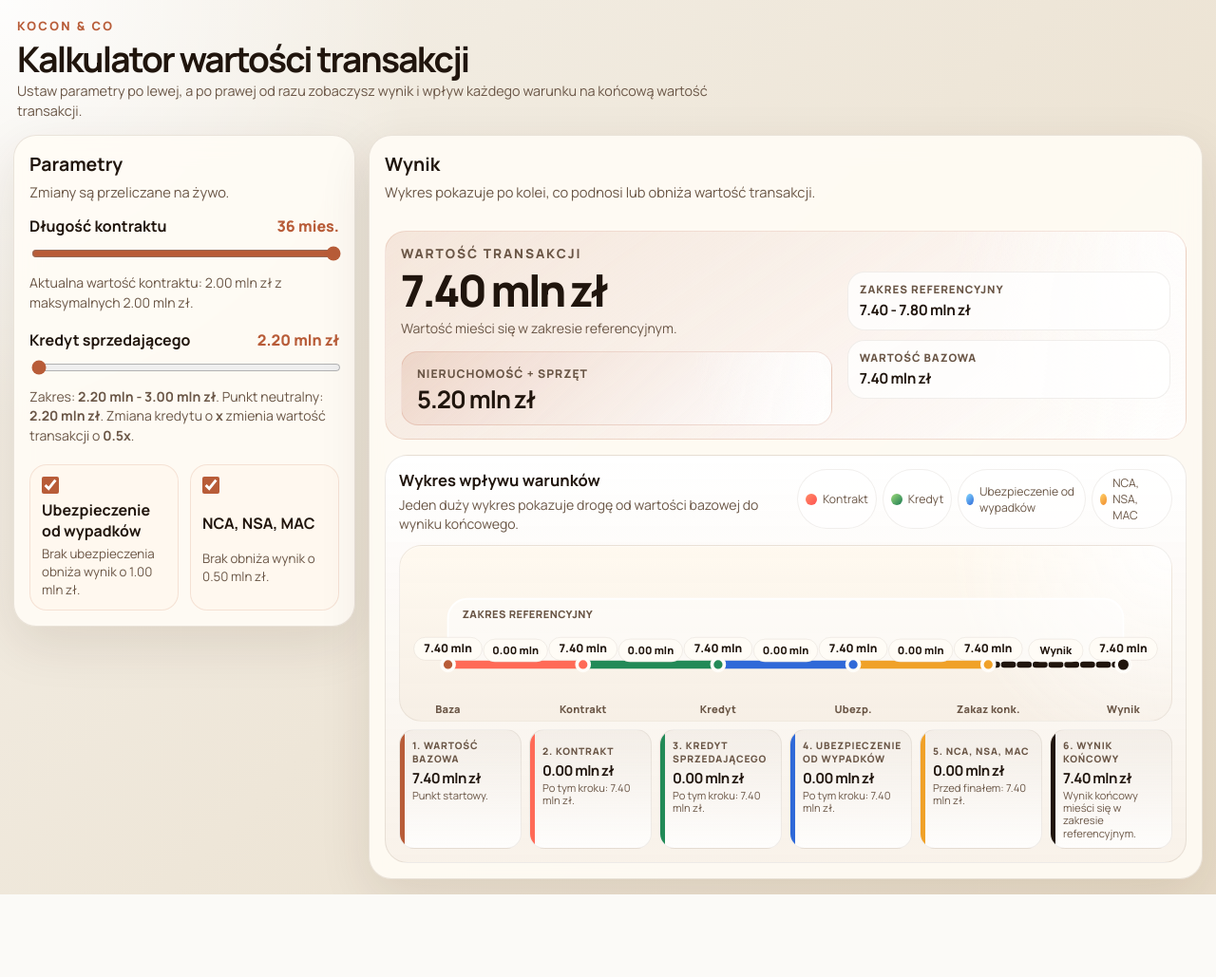
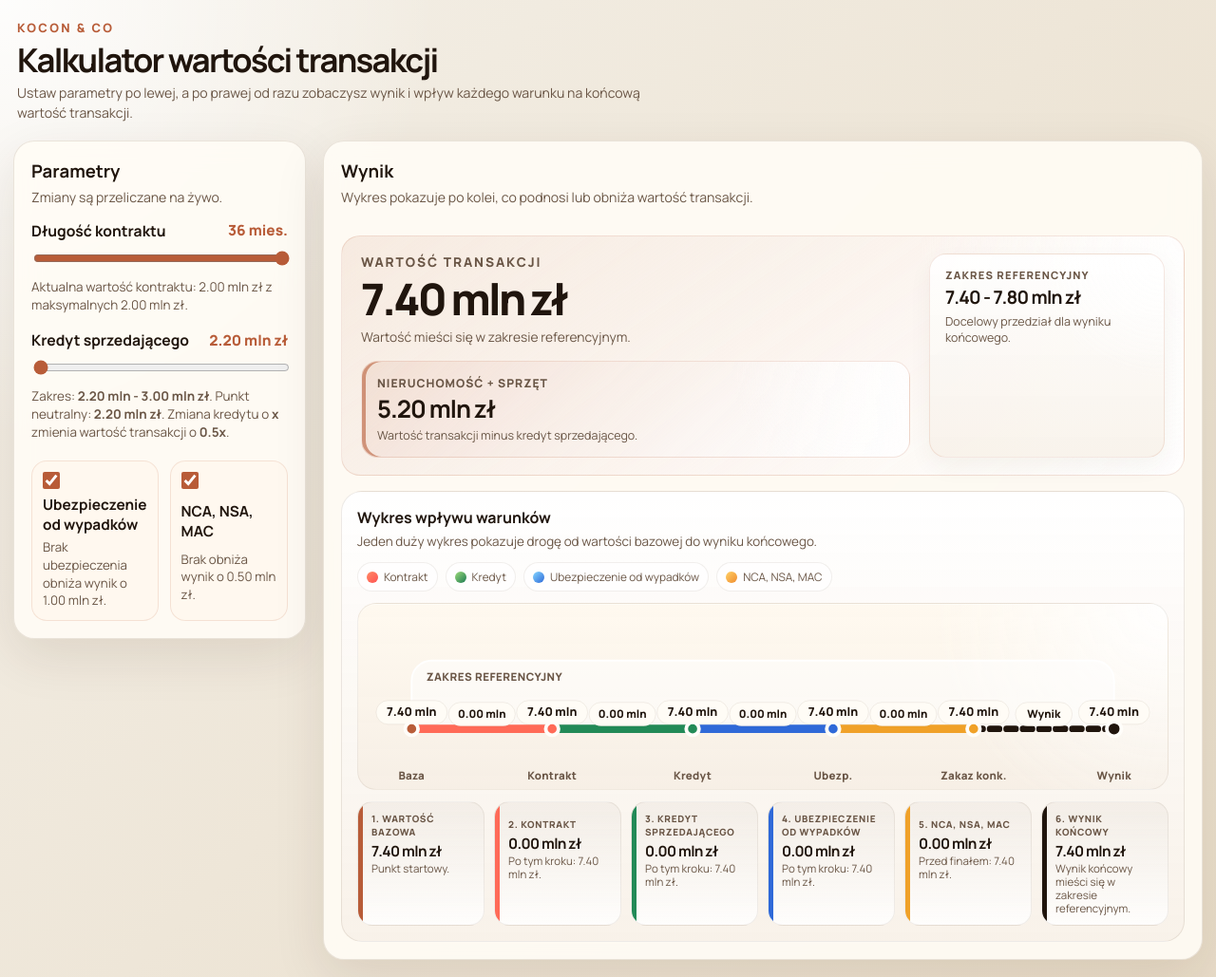
Before and after one commit to smi48u/klinika, a Flask app: page / in a window 1280 px wide. Shown: the whole page at 95% size. Before the commit the page ends 942 px from the top, so only its background shows below. Run offline with Flask 3, Linux system fonts and the light colour scheme.

Commit message:
refactor: update UI layout, refine component styling, and adjust contract duration range

```diff
--- a/static/app.js
+++ b/static/app.js
@@ -8,7 +8,6 @@ const elements = {
   contractHint: document.querySelector("#contractHint"),
   totalValue: document.querySelector("#totalValue"),
   rangeStatus: document.querySelector("#rangeStatus"),
-  summaryBaseValue: document.querySelector("#summaryBaseValue"),
   propertyAndEquipmentValue: document.querySelector("#propertyAndEquipmentValue"),
   impactFlowSvg: document.querySelector("#impactFlowSvg"),
   storyBaseCard: document.querySelector("#storyBaseCard"),
@@ -241,7 +240,6 @@ function updateStoryCards(data) {
   const afterInsurance = afterCredit + data.adjustments.insurance;
   const total = data.total;
 
-  elements.summaryBaseValue.textContent = formatMoney(base);
   elements.storyBaseValue.textContent = formatMoney(base);
   elements.storyBaseText.textContent = "Punkt startowy.";
   setCardState(elements.storyBaseCard, 0);
--- a/static/style.css
+++ b/static/style.css
@@ -34,12 +34,12 @@ p {
 }
 
 .layout {
-  width: min(1380px, calc(100% - 28px));
+  width: min(1260px, calc(100% - 28px));
   margin: 0 auto;
-  padding: 14px 0 16px;
+  padding: 16px 0 18px;
   display: grid;
-  gap: 14px;
-  grid-template-columns: 360px minmax(0, 1fr);
+  gap: 18px;
+  grid-template-columns: 308px minmax(0, 1fr);
 }
 
 .hero {
@@ -57,24 +57,24 @@ p {
 }
 
 h1 {
-  font-size: clamp(1.75rem, 2.9vw, 2.85rem);
+  font-size: clamp(1.7rem, 2.7vw, 2.6rem);
   line-height: 0.98;
   letter-spacing: -0.05em;
 }
 
 .intro {
-  max-width: 760px;
-  margin-top: 6px;
-  font-size: 0.9rem;
-  line-height: 1.45;
+  max-width: 680px;
+  margin-top: 8px;
+  font-size: 0.88rem;
+  line-height: 1.48;
   color: var(--muted);
 }
 
 .panel {
-  padding: 16px;
+  padding: 18px;
   background: var(--panel);
   border: 1px solid var(--panel-border);
-  border-radius: 24px;
+  border-radius: 22px;
   box-shadow: var(--shadow);
   backdrop-filter: blur(14px);
 }
@@ -84,13 +84,13 @@ h1 {
 }
 
 .panel-heading h2 {
-  font-size: 1.22rem;
+  font-size: 1.16rem;
 }
 
 .panel-heading p {
   margin-top: 5px;
-  font-size: 0.92rem;
-  line-height: 1.5;
+  font-size: 0.88rem;
+  line-height: 1.45;
   color: var(--muted);
 }
 
@@ -99,7 +99,7 @@ h1 {
 }
 
 .field + .field {
-  margin-top: 18px;
+  margin-top: 16px;
 }
 
 .field-header {
@@ -111,10 +111,12 @@ h1 {
 }
 
 .field-header label {
+  font-size: 0.98rem;
   font-weight: 700;
 }
 
 .field-header span {
+  font-size: 0.96rem;
   font-weight: 800;
   color: var(--accent);
 }
@@ -126,8 +128,8 @@ input[type="range"] {
 
 .hint {
   margin-top: 8px;
-  font-size: 0.88rem;
-  line-height: 1.45;
+  font-size: 0.84rem;
+  line-height: 1.42;
   color: var(--muted);
 }
 
@@ -141,8 +143,8 @@ input[type="range"] {
 .switch {
   display: grid;
   gap: 4px;
-  padding: 12px;
-  border-radius: 18px;
+  padding: 11px;
+  border-radius: 16px;
   background: rgba(255, 248, 238, 0.92);
   border: 1px solid rgba(184, 92, 56, 0.14);
 }
@@ -155,10 +157,12 @@ input[type="range"] {
 }
 
 .switch span {
+  font-size: 0.96rem;
   font-weight: 700;
 }
 
 .switch small {
+  font-size: 0.83rem;
   color: var(--muted);
   line-height: 1.4;
 }
@@ -169,24 +173,29 @@ input[type="range"] {
 }
 
 .result-card {
-  padding: 14px 16px;
-  border-radius: 22px;
+  padding: 18px 20px;
+  border-radius: 20px;
   background:
-    radial-gradient(circle at top right, rgba(255, 255, 255, 0.78), transparent 28%),
-    linear-gradient(145deg, rgba(184, 92, 56, 0.13), rgba(255, 255, 255, 0.86));
+    radial-gradient(circle at top right, rgba(255, 255, 255, 0.82), transparent 30%),
+    linear-gradient(145deg, rgba(184, 92, 56, 0.1), rgba(255, 255, 255, 0.9));
   border: 1px solid rgba(184, 92, 56, 0.16);
 }
 
 .result-card-compact {
   display: grid;
-  grid-template-columns: minmax(0, 1.2fr) minmax(260px, 0.9fr);
-  gap: 16px;
-  align-items: center;
+  grid-template-columns: minmax(0, 1fr) 248px;
+  gap: 20px;
+  align-items: stretch;
 }
 
 .result-main {
   display: grid;
   gap: 0;
+}
+
+.result-side {
+  display: flex;
+  align-items: stretch;
 }
 
 .result-label {
@@ -207,19 +216,21 @@ input[type="range"] {
 
 .result-subtitle {
   margin-top: 8px;
-  font-size: 0.88rem;
-  line-height: 1.4;
+  max-width: 460px;
+  font-size: 0.86rem;
+  line-height: 1.38;
   color: var(--muted);
 }
 
 .result-property-box {
-  margin-top: 14px;
-  padding: 14px 16px;
+  margin-top: 16px;
+  padding: 14px 16px 13px;
   border-radius: 18px;
   background:
-    radial-gradient(circle at top right, rgba(255, 255, 255, 0.72), transparent 32%),
-    linear-gradient(135deg, rgba(184, 92, 56, 0.14), rgba(255, 255, 255, 0.88));
-  border: 1px solid rgba(184, 92, 56, 0.18);
+    radial-gradient(circle at top right, rgba(255, 255, 255, 0.76), transparent 32%),
+    linear-gradient(135deg, rgba(184, 92, 56, 0.1), rgba(255, 255, 255, 0.9));
+  border: 1px solid rgba(184, 92, 56, 0.16);
+  box-shadow: inset 4px 0 0 rgba(184, 92, 56, 0.6);
 }
 
 .result-property-box span {
@@ -239,37 +250,60 @@ input[type="range"] {
   letter-spacing: -0.04em;
 }
 
-.result-badges {
-  display: grid;
-  gap: 10px;
+.result-property-box small {
+  display: block;
+  margin-top: 8px;
+  font-size: 0.78rem;
+  line-height: 1.35;
+  color: var(--muted);
 }
 
 .result-badge {
-  padding: 10px 12px;
+  width: 100%;
+  padding: 14px 16px;
   border-radius: 18px;
-  background: rgba(255, 255, 255, 0.74);
+  background: rgba(255, 255, 255, 0.82);
   border: 1px solid rgba(80, 53, 28, 0.08);
 }
 
 .result-badge span {
   display: block;
-  font-size: 0.72rem;
+  font-size: 0.7rem;
   font-weight: 800;
-  letter-spacing: 0.08em;
+  letter-spacing: 0.1em;
   text-transform: uppercase;
   color: var(--muted);
 }
 
 .result-badge strong {
   display: block;
-  margin-top: 4px;
-  font-size: 0.96rem;
-  letter-spacing: -0.03em;
+  margin-top: 6px;
+  font-size: 1.2rem;
+  line-height: 1.05;
+  letter-spacing: -0.04em;
+}
+
+.result-badge small {
+  display: block;
+  margin-top: 8px;
+  font-size: 0.78rem;
+  line-height: 1.35;
+  color: var(--muted);
+}
+
+.result-badge-reference {
+  background:
+    radial-gradient(circle at top right, rgba(255, 255, 255, 0.92), transparent 40%),
+    linear-gradient(180deg, rgba(255, 255, 255, 0.9), rgba(248, 242, 234, 0.92));
+  border-color: rgba(184, 92, 56, 0.14);
+  box-shadow:
+    inset 0 1px 0 rgba(255, 255, 255, 0.5),
+    0 10px 24px rgba(80, 53, 28, 0.05);
 }
 
 .visual-card {
-  padding: 14px;
-  border-radius: 24px;
+  padding: 16px;
+  border-radius: 22px;
   background:
     linear-gradient(180deg, rgba(255, 255, 255, 0.84), rgba(248, 241, 232, 0.94)),
     rgba(255, 255, 255, 0.76);
@@ -279,41 +313,42 @@ input[type="range"] {
 .visual-topline {
   display: flex;
   justify-content: space-between;
-  align-items: flex-start;
-  gap: 14px;
+  align-items: center;
+  gap: 12px;
+  flex-wrap: wrap;
 }
 
 .visual-heading h3 {
-  font-size: 1.04rem;
+  font-size: 1rem;
 }
 
 .visual-heading p {
   margin-top: 5px;
-  max-width: 520px;
-  font-size: 0.88rem;
+  max-width: 500px;
+  font-size: 0.84rem;
   line-height: 1.42;
   color: var(--muted);
 }
 
 .legend-row {
   display: flex;
-  flex-wrap: nowrap;
+  flex-wrap: wrap;
   justify-content: flex-end;
-  gap: 6px;
+  gap: 8px;
 }
 
 .legend-chip {
   display: inline-flex;
   align-items: center;
   gap: 6px;
-  padding: 5px 8px;
+  padding: 6px 9px;
   border-radius: 999px;
   background: rgba(255, 255, 255, 0.72);
   border: 1px solid rgba(80, 53, 28, 0.08);
 }
 
 .legend-chip small {
-  font-size: 0.76rem;
+  font-size: 0.74rem;
   color: var(--muted);
 }
 
@@ -342,8 +377,8 @@ input[type="range"] {
 
 .flow-chart-shell {
   margin-top: 12px;
-  padding: 8px 8px 0;
-  border-radius: 24px;
+  padding: 10px 12px 2px;
+  border-radius: 20px;
   background:
     radial-gradient(circle at top right, rgba(255, 255, 255, 0.94), transparent 28%),
     linear-gradient(180deg, rgba(255, 249, 239, 0.97), rgba(246, 238, 228, 0.94));
@@ -420,16 +455,16 @@ input[type="range"] {
 }
 
 .story-grid {
-  margin-top: 8px;
+  margin-top: 12px;
   display: grid;
   grid-template-columns: repeat(6, minmax(0, 1fr));
-  gap: 8px;
+  gap: 10px;
 }
 
 .story-card {
   position: relative;
-  min-height: 74px;
-  padding: 9px 9px 9px 13px;
+  min-height: 78px;
+  padding: 10px 10px 10px 14px;
   border-radius: 16px;
   background: rgba(255, 255, 255, 0.8);
   border: 1px solid rgba(80, 53, 28, 0.08);
@@ -486,9 +521,9 @@ input[type="range"] {
 
 .story-step {
   display: inline-block;
-  font-size: 0.64rem;
+  font-size: 0.62rem;
   font-weight: 800;
-  letter-spacing: 0.08em;
+  letter-spacing: 0.07em;
   text-transform: uppercase;
   color: var(--muted);
 }
@@ -496,15 +531,15 @@ input[type="range"] {
 .story-amount {
   display: block;
   margin-top: 4px;
-  font-size: 0.94rem;
+  font-size: 0.96rem;
   line-height: 1.05;
   letter-spacing: -0.04em;
 }
 
 .story-text {
   margin-top: 3px;
-  font-size: 0.7rem;
-  line-height: 1.18;
+  font-size: 0.72rem;
+  line-height: 1.22;
   color: var(--muted);
 }
 
@@ -541,8 +576,8 @@ input[type="range"] {
 
   .result-card-compact,
   .visual-topline {
+    display: grid;
     grid-template-columns: 1fr;
-    display: grid;
   }
 
   .legend-row {
--- a/templates/index.html
+++ b/templates/index.html
@@ -33,7 +33,7 @@
           <label for="contractMonths">Długość kontraktu</label>
           <span id="contractMonthsValue">36 mies.</span>
         </div>
-        <input id="contractMonths" name="contractMonths" type="range" min="0" max="36" step="1" value="36" />
+        <input id="contractMonths" name="contractMonths" type="range" min="24" max="36" step="1" value="36" />
         <p class="hint" id="contractHint">
           Pełne 36 miesięcy odpowiada maksymalnej wartości 2.00 mln zł.
         </p>
@@ -83,17 +83,15 @@
           <div class="result-property-box">
             <span>Nieruchomość + sprzęt</span>
             <strong id="propertyAndEquipmentValue">5.20 mln zł</strong>
+            <small>Wartość transakcji minus kredyt sprzedającego.</small>
           </div>
         </div>
 
-        <div class="result-badges">
-          <div class="result-badge">
+        <div class="result-side">
+          <div class="result-badge result-badge-reference">
             <span>Zakres referencyjny</span>
             <strong>7.40 - 7.80 mln zł</strong>
-          </div>
-          <div class="result-badge">
-            <span>Wartość bazowa</span>
-            <strong id="summaryBaseValue">7.40 mln zł</strong>
+            <small>Docelowy przedział dla wyniku końcowego.</small>
           </div>
         </div>
       </div>
```
Also changed, not shown: layout-polish.png (added).
